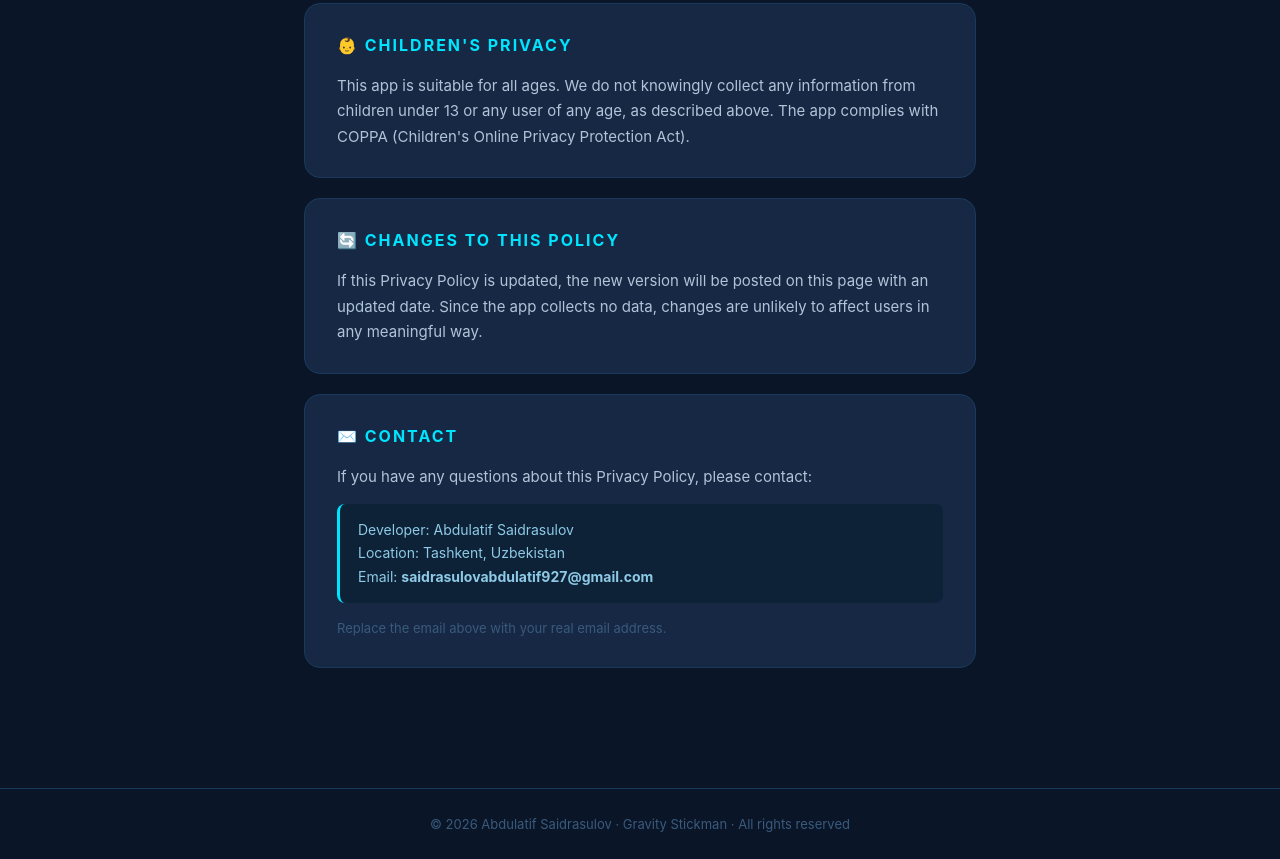
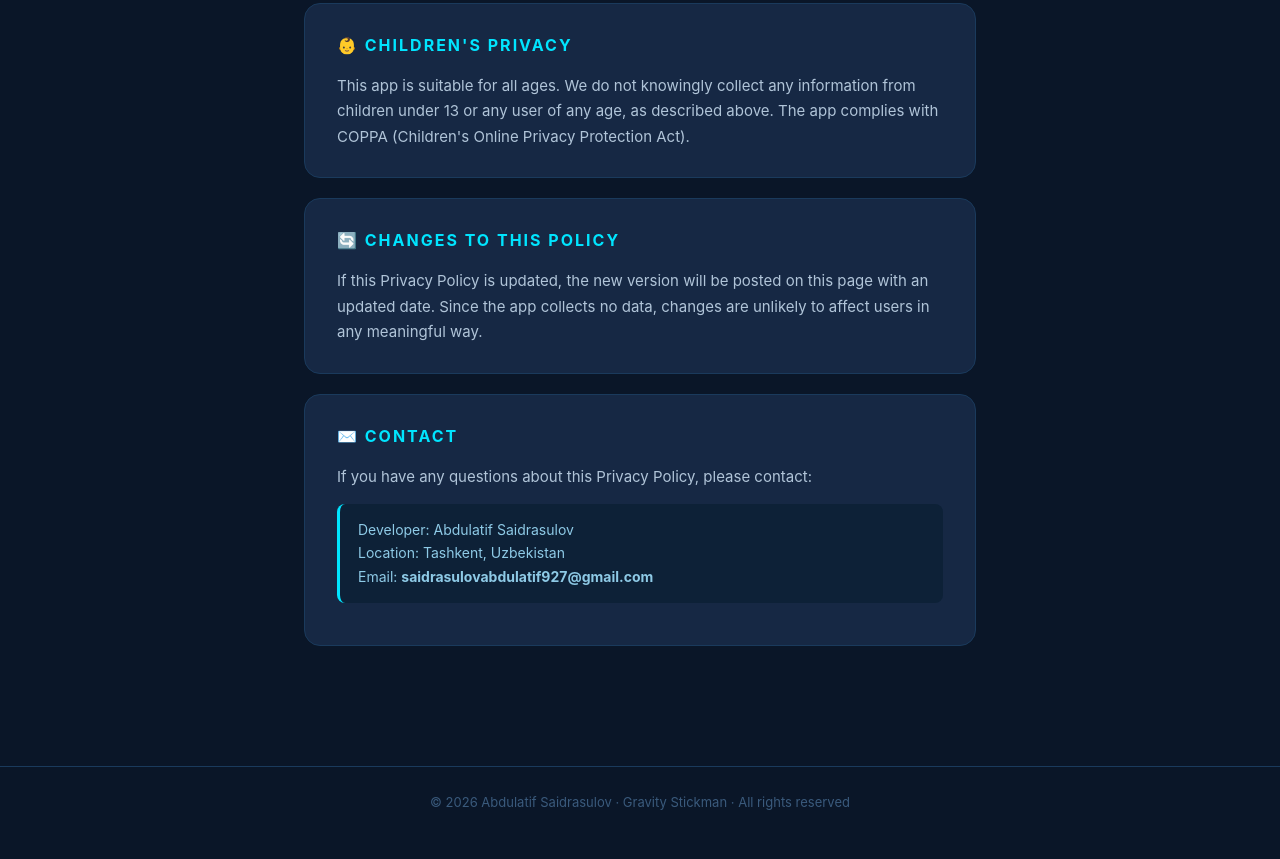
Before and after one commit to abdulatifsaidrasulov927/gravity-stickman-privacy, a plain HTML site: page index.html in a window 1280 px wide. Shown: the part 1542-2401 px from the top of the page. After the commit the page ends 2379 px from the top, so only its background shows below. Drawn offline with Linux system fonts and the light colour scheme.

Commit message:
Update index.html

```diff
--- a/index.html
+++ b/index.html
@@ -214,7 +214,7 @@
       Email: <strong>saidrasulovabdulatif927@gmail.com</strong>
     </div>
     <p style="font-size:13px; color:#3a5a7c;">
-      Replace the email above with your real email address.
+
     </p>
   </div>
 
```
